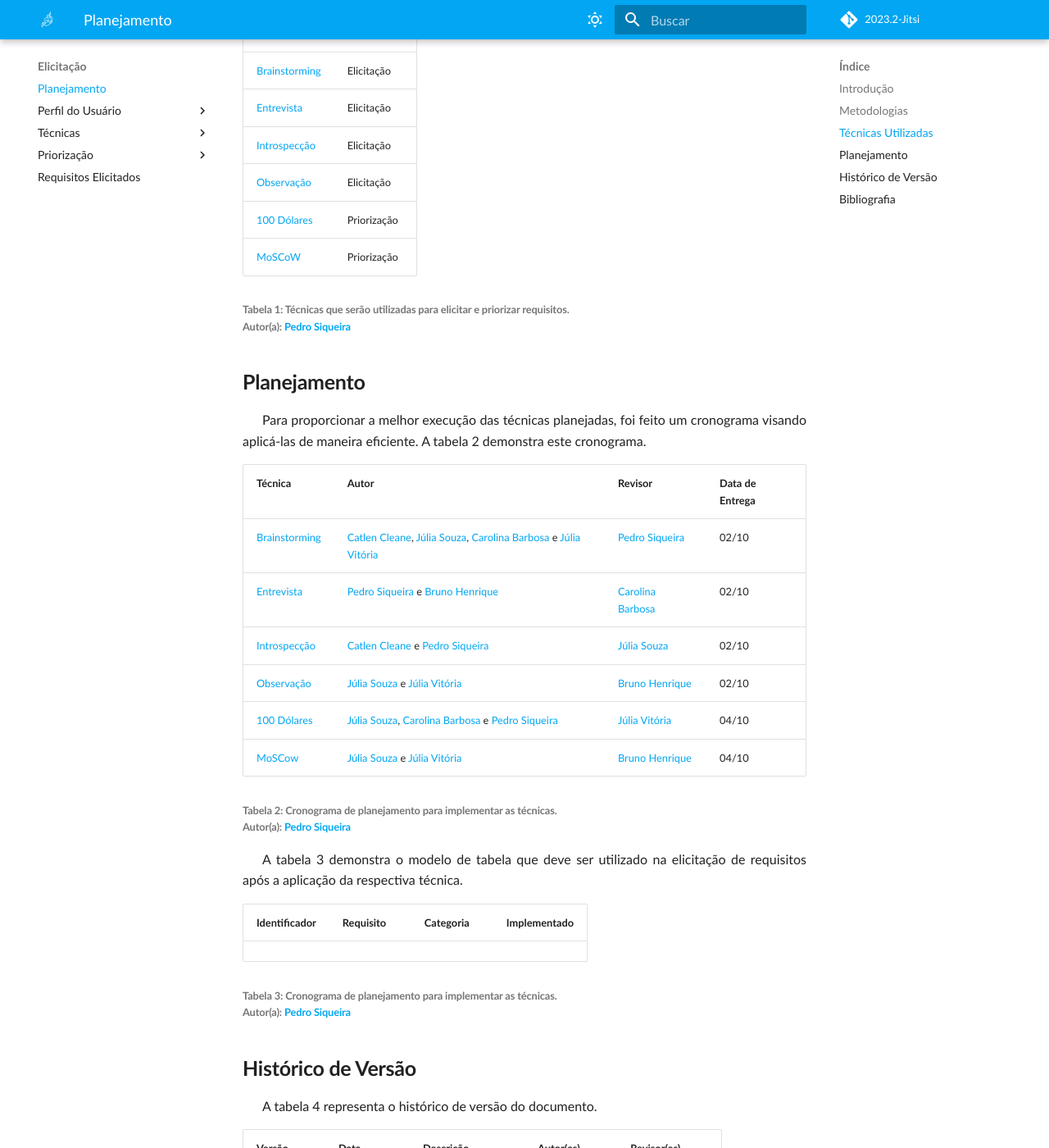
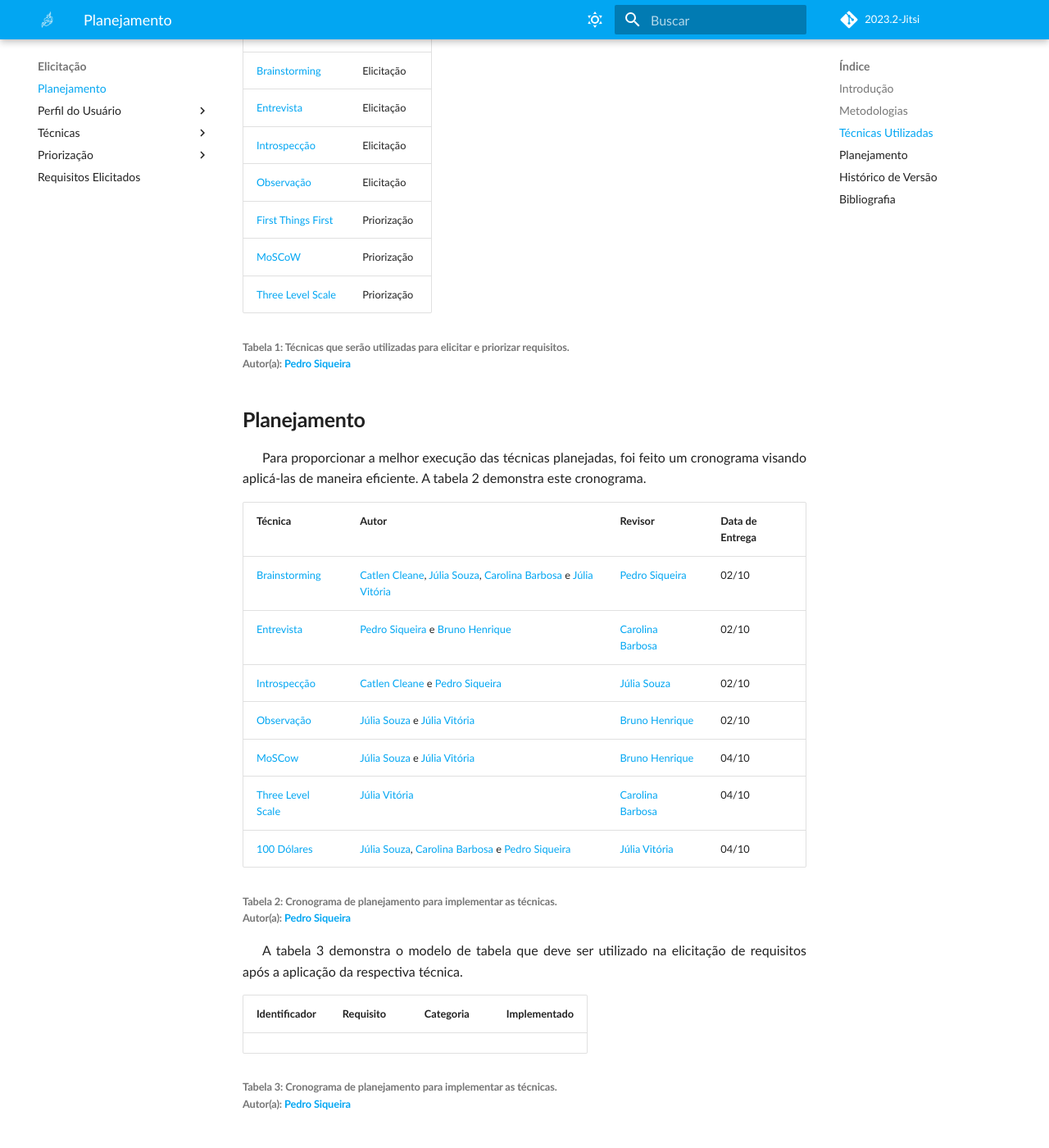
Before and after one commit to Requisitos-de-Software/2023.2-Jitsi, an MkDocs documentation site: the page built from docs/Elicitacao/planejamento.md, in a window 1280 px wide and 1400 px high, scrolled down 824 px. Shown: the whole window at 82% size. Built offline with MkDocs 1.6.1 and Material for MkDocs 9.7.7, drawn with Linux system fonts in a browser that asks for light colours; some web fonts are replaced; comment, search, counter and statistics services are not loaded.

Commit message:
corrigindo alguns detalhes

```diff
--- a/docs/Elicitacao/planejamento.md
+++ b/docs/Elicitacao/planejamento.md
@@ -26,8 +26,9 @@
 | [Entrevista](https://requisitos-de-software.github.io/2023.2-Jitsi/Elicitacao/tecnicas/entrevista/) | Elicitação |
 | [Introspecção](https://requisitos-de-software.github.io/2023.2-Jitsi/Elicitacao/tecnicas/introspec%C3%A7%C3%A3o/) | Elicitação |
 | [Observação](https://requisitos-de-software.github.io/2023.2-Jitsi/Elicitacao/tecnicas/observacao/) | Elicitação |
-| [100 Dólares](https://requisitos-de-software.github.io/2023.2-Jitsi/Elicitacao/priorizacao/100Dolares/) | Priorização |
+| [First Things First](https://requisitos-de-software.github.io/2023.2-Jitsi/Elicitacao/priorizacao/100Dolares/) | Priorização |
 | [MoSCoW](https://requisitos-de-software.github.io/2023.2-Jitsi/Elicitacao/priorizacao/MoSCoW/) | Priorização |
+| [Three Level Scale](https://requisitos-de-software.github.io/2023.2-Jitsi/Elicitacao/priorizacao/100Dolares/) | Priorização |
 <h6> Tabela 1: Técnicas que serão utilizadas para elicitar e priorizar requisitos.
 <br> Autor(a): <a href="https://github.com/PedroSiq">Pedro Siqueira</a></h6>
 
@@ -42,8 +43,12 @@
 | [Entrevista](https://requisitos-de-software.github.io/2023.2-Jitsi/Elicitacao/tecnicas/entrevista/) | [Pedro Siqueira](https://github.com/PedroSiq) e [Bruno Henrique](https://github.com/BrunoHenrique00) | [Carolina Barbosa](https://github.com/CarolinaBarb) | 02/10 |
 | [Introspecção](https://requisitos-de-software.github.io/2023.2-Jitsi/Elicitacao/tecnicas/introspec%C3%A7%C3%A3o/) | [Catlen Cleane](https://github.com/catlenc) e [Pedro Siqueira](https://github.com/PedroSiq) | [Júlia Souza](https://github.com/JuliaSSouza) | 02/10 |
 | [Observação](https://requisitos-de-software.github.io/2023.2-Jitsi/Elicitacao/tecnicas/observacao/) | [Júlia Souza](https://github.com/JuliaSSouza) e [Júlia Vitória](https://github.com/Juhvitoria4) | [Bruno Henrique](https://github.com/BrunoHenrique00) | 02/10 |
+| [MoSCow](https://requisitos-de-software.github.io/2023.2-Jitsi/Elicitacao/priorizacao/MoSCoW/) | [Júlia Souza](https://github.com/JuliaSSouza) e [Júlia Vitória](https://github.com/Juhvitoria4) | [Bruno Henrique](https://github.com/BrunoHenrique00) | 04/10 |
+| [Three Level Scale](https://requisitos-de-software.github.io/2023.2-Jitsi/Elicitacao/priorizacao/TLS/) | [Júlia Vitória](https://github.com/Juhvitoria4) | [Carolina Barbosa](https://github.com/CarolinaBarb) | 04/10 |
 | [100 Dólares](https://requisitos-de-software.github.io/2023.2-Jitsi/Elicitacao/priorizacao/100Dolares/) | [Júlia Souza](https://github.com/JuliaSSouza), [Carolina Barbosa](https://github.com/CarolinaBarb) e [Pedro Siqueira](https://github.com/PedroSiq) | [Júlia Vitória](https://github.com/Juhvitoria4) | 04/10 |
-| [MoSCow](https://requisitos-de-software.github.io/2023.2-Jitsi/Elicitacao/priorizacao/MoSCoW/) | [Júlia Souza](https://github.com/JuliaSSouza) e [Júlia Vitória](https://github.com/Juhvitoria4) | [Bruno Henrique](https://github.com/BrunoHenrique00) | 04/10 |
+
+
+
 
 <h6> Tabela 2: Cronograma de planejamento para implementar as técnicas.
 <br> Autor(a): <a href="https://github.com/PedroSiq">Pedro Siqueira</a></h6>
```
Also changed, not shown: docs/Elicitacao/priorizacao/ftf.md (+3 -3 lines), docs/Planejamento/cronograma_realizado.md (+1 -1 lines).
